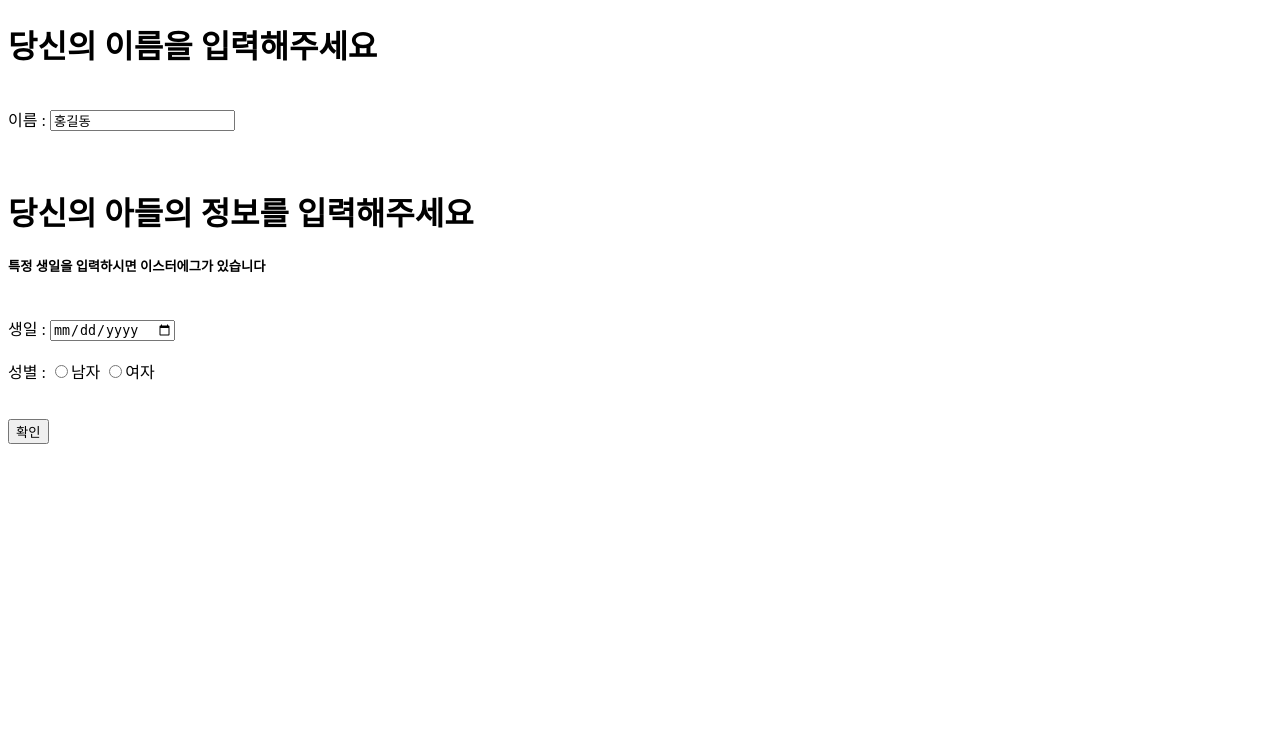
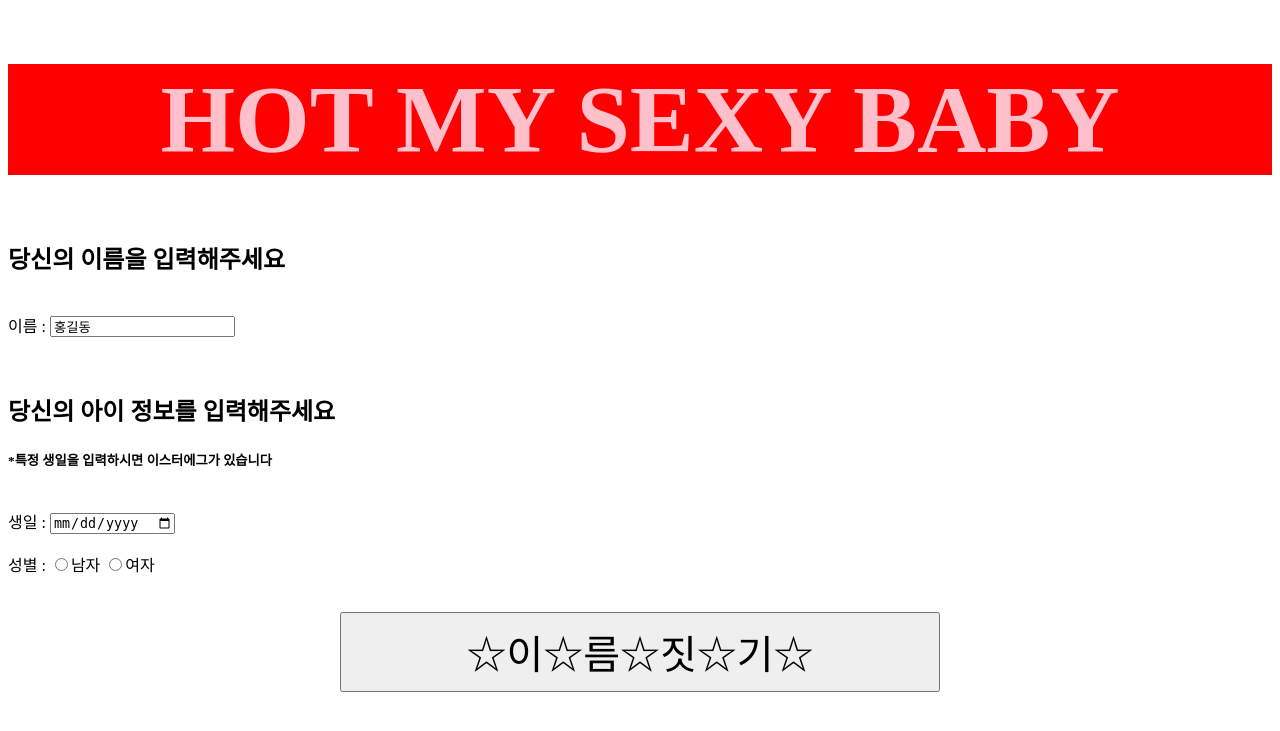
Before and after one commit to junhaddi/hmsb, a Django app: template mysite/polls/templates/polls/index.html in a window 1280 px wide. Shown: the top 731 px of the page. Run offline with Django 3.2, Linux system fonts and the light colour scheme; the template is opened without the code that fills it, so the values that code supplies are empty; some web fonts are replaced.

Commit message:
메인페이지 수정

```diff
--- a/mysite/polls/templates/polls/index.html
+++ b/mysite/polls/templates/polls/index.html
@@ -14,22 +14,23 @@
     </style>
 </head>
 <body>
-    <h1 style="font-family: 'Myriad'">당신의 이름을 입력해주세요</h1>
+    <h1 align="center" style="color: pink; font-size: 6em; background: red;">HOT MY SEXY BABY</h1>
+    <h2 style="font-family: 'Myriad'">당신의 이름을 입력해주세요</h2>
     <br>
     <form style="font-family: 'NanumGothic'">
         <label id="namelabel">이름 : </label><input value="홍길동" type="text" name="Uname placeholder="이름을 입력해주세요" id="_namelabel"> <br><br>
     </form>
     <br>
 
-    <h1 style="font-family: 'Myriad'">당신의 아들의 정보를 입력해주세요</h1>
-    <h5>특정 생일을 입력하시면 이스터에그가 있습니다</h3>
+    <h2 style="font-family: 'Myriad'">당신의 아이 정보를 입력해주세요</h2>
+    <h5>*특정 생일을 입력하시면 이스터에그가 있습니다</h3>
     <br>
     <form style="font-family: 'NanumGothic'">
         <label id="birthlabel">생일 : <input type="date" name = "Cbirthday"><br><br>
         <label id="genderlablel">성별 : </label> <input type="radio" name="gender" value="남자">남자 <input type="radio" name="gender" value="여자">여자 <br><br>
     </form>
     <br>
-    <button type="button" name = "Cbutton" onclick="buttonClick()">확인</button>
+    <button style="display: block; margin: 0 auto; width: 600px; height: 80px; font-size: 40px;" type="button" name = "Cbutton" onclick="buttonClick()">☆이☆름☆짓☆기☆</button>
     <br>
     <br>
 
@@ -60,7 +61,7 @@
                     }
                 }
             }
-            document.getElementById("mySexyBabyName").innerHTML = "<h1>당신의 아기 이름은</h1><br>" + name;
+            document.getElementById("mySexyBabyName").innerHTML = "<h2 align='center' style='font-size: 64px'>당신의 아기 이름은...</h2><br>" + "<p align='center' style='font-size: 32px'>" + name + "</p><br>";
         }
     </script>
 </body>
```
